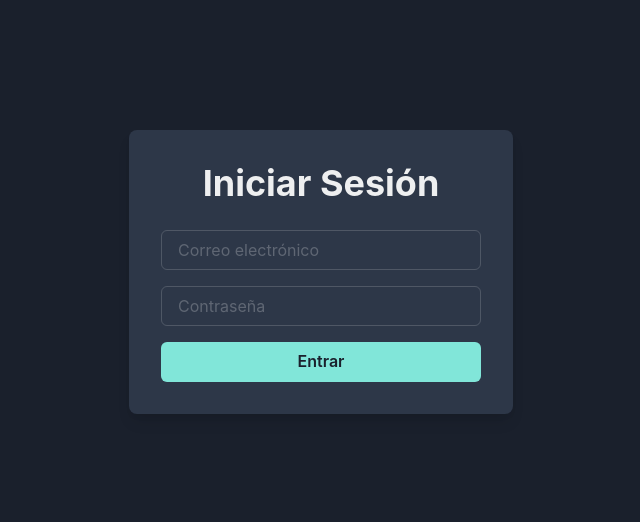
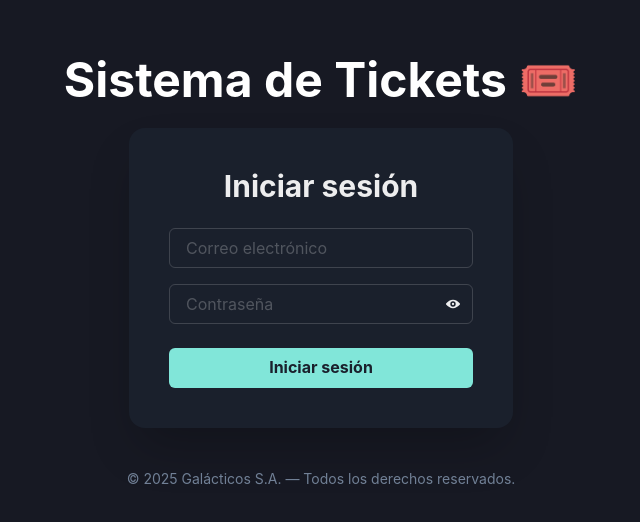
Before and after one commit to wallas2022/tickets-web, a React (Vite) app: page /login in a window 1280 px wide. Shown: the part 128-650 px from the top of the page, without its empty margins (319-959 px from the left). Built offline with nearby package versions, Linux system fonts and the light colour scheme.

Commit message:
Versión estable antes de agregar paginación y buscador

```diff
--- a/src/pages/login.tsx
+++ b/src/pages/login.tsx
@@ -6,8 +6,13 @@ import {
   Heading,
   useColorModeValue,
   Flex,
+  Text,
+  InputGroup,
+  InputRightElement,
+  IconButton,
 } from "@chakra-ui/react";
 import { useState } from "react";
+import { ViewIcon, ViewOffIcon } from "@chakra-ui/icons";
 import { useAuth } from "../hooks/useAuth";
 import toast from "react-hot-toast";
 
@@ -15,6 +20,7 @@ export default function Login() {
   const { login } = useAuth();
   const [email, setEmail] = useState("");
   const [password, setPassword] = useState("");
+  const [showPassword, setShowPassword] = useState(false);
 
   const handleSubmit = (e: React.FormEvent) => {
     e.preventDefault();
@@ -29,48 +35,82 @@ export default function Login() {
 
   return (
     <Flex
-      minH="100vh"
+      direction="column"
       align="center"
       justify="center"
-      bg={useColorModeValue("gray.100", "gray.800")}
+      h="100vh"
+      bg={useColorModeValue("gray.50", "gray.900")}
+      gap={6}
     >
+      {/* 🔹 Título principal fuera del box */}
+      <Heading size="2xl" color={useColorModeValue("gray.800", "white")}>
+        Sistema de Tickets 🎟️
+      </Heading>
+
+      {/* 🔹 Caja con el formulario */}
       <Box
-        bg={useColorModeValue("white", "gray.700")}
-        p={8}
-        rounded="lg"
-        boxShadow="lg"
-        width="sm"
+        bg={useColorModeValue("white", "gray.800")}
+        p={10}
+        rounded="2xl"
+        shadow="2xl"
+        w="sm"
+        textAlign="center"
       >
-        <Heading mb={6} textAlign="center">
-          Iniciar Sesión
+        <Heading size="lg" mb={6}>
+          Iniciar sesión
         </Heading>
+
         <form onSubmit={handleSubmit}>
           <VStack spacing={4}>
             <Input
+              type="email"
               placeholder="Correo electrónico"
-              type="email"
               value={email}
               onChange={(e) => setEmail(e.target.value)}
+              focusBorderColor="teal.400"
               required
             />
+
+            <InputGroup>
               <Input
+                type={showPassword ? "text" : "password"}
                 placeholder="Contraseña"
-              type="password"
                 value={password}
                 onChange={(e) => setPassword(e.target.value)}
+                focusBorderColor="teal.400"
                 required
               />
+              <InputRightElement>
+                <IconButton
+                  variant="ghost"
+                  size="sm"
+                  aria-label={
+                    showPassword ? "Ocultar contraseña" : "Mostrar contraseña"
+                  }
+                  icon={showPassword ? <ViewOffIcon /> : <ViewIcon />}
+                  onClick={() => setShowPassword(!showPassword)}
+                />
+              </InputRightElement>
+            </InputGroup>
+
             <Button
               type="submit"
               colorScheme="teal"
-              width="full"
-              isLoading={login.isPending}
+              w="full"
+              mt={2}
+              size="md"
+              fontWeight="bold"
             >
-              Entrar
+              Iniciar sesión
             </Button>
           </VStack>
         </form>
       </Box>
+
+      {/* 🔹 Footer (fuera del box) */}
+      <Text fontSize="sm" color="gray.500" mt={4}>
+        © 2025 Galácticos S.A. — Todos los derechos reservados.
+      </Text>
     </Flex>
   );
 }
```
Lines whose indentation alone changed are shown as unchanged.
